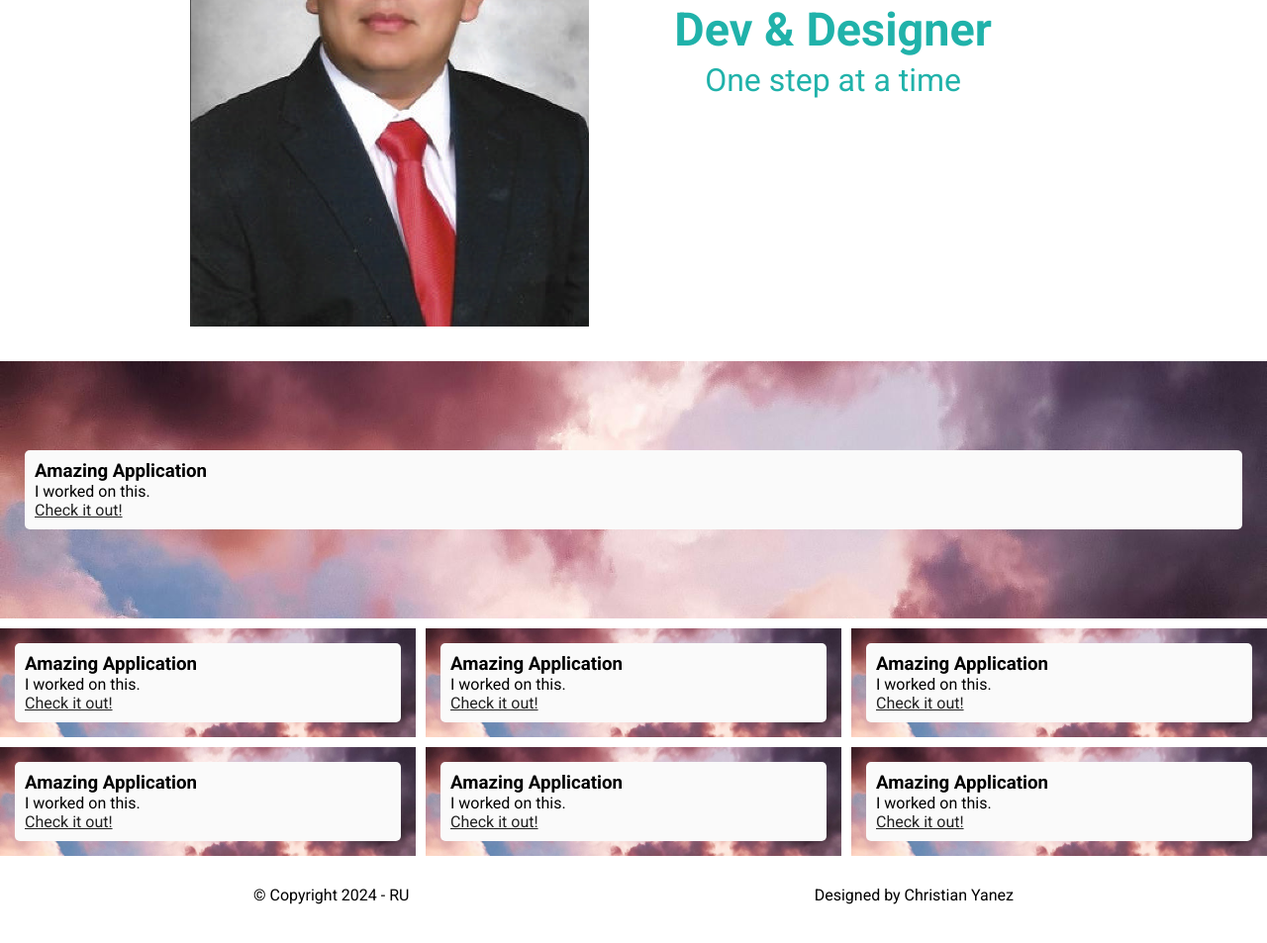
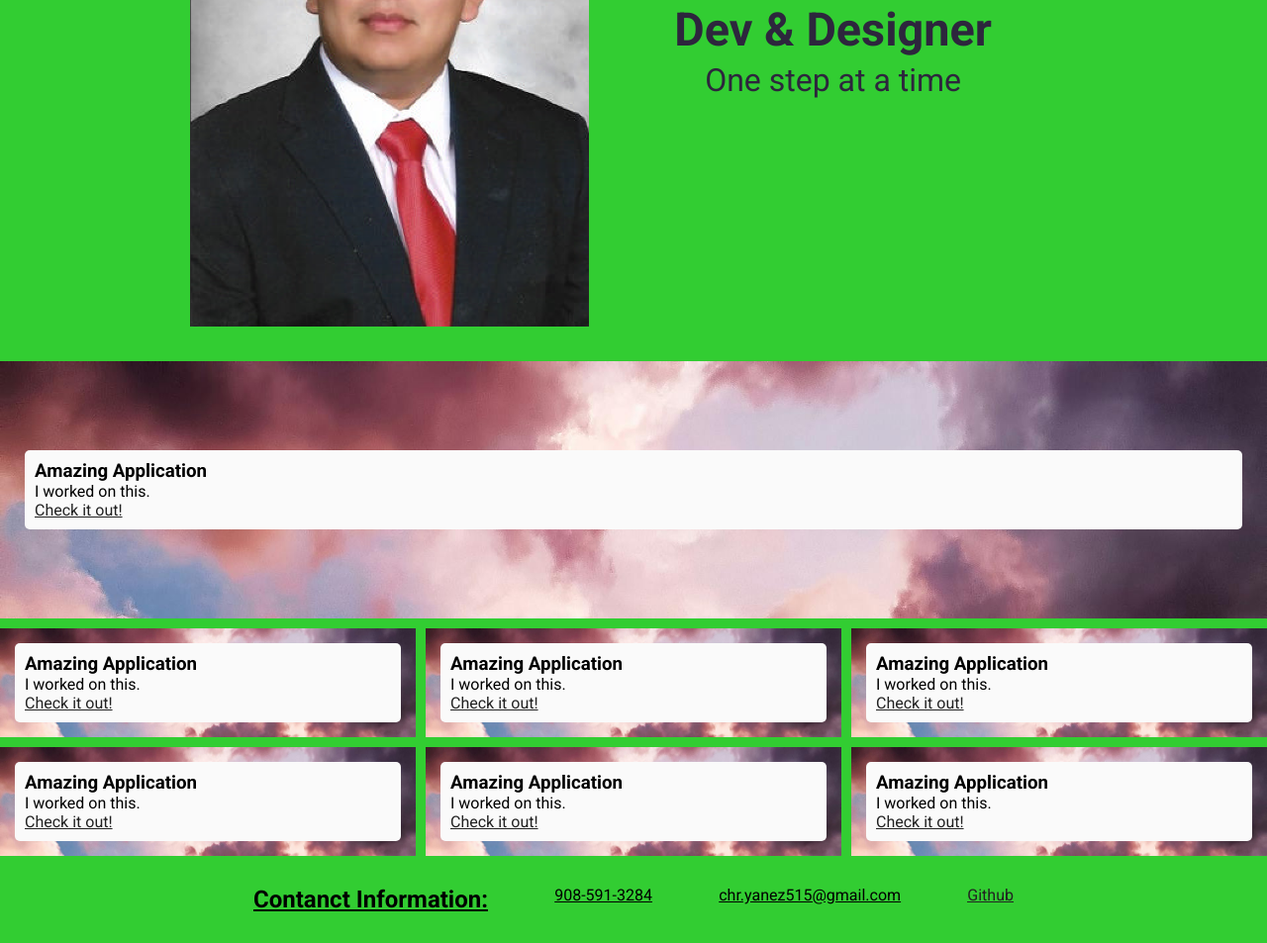
Before and after one commit to 6358cy2024/professional_portfolio, a plain HTML site: page index.html in a window 1280 px wide. Shown: the part 266-1219 px from the top of the page at 99% size. Drawn offline with Linux system fonts and the light colour scheme.

Commit message:
added contact info and changed color

```diff
--- a/css/style.css
+++ b/css/style.css
@@ -15,6 +15,7 @@
 
 html, body {
     height: 100%;
+    background-color: limegreen;
 
 }
 body{
@@ -156,7 +157,7 @@ footer{
     display:flex;
     /* a static height is not good, make sure to use the padding and margins */
     justify-content: space-between;
-
+    text-decoration: underline;
     padding: 30px 5%;
 }
 
--- a/css/variables.css
+++ b/css/variables.css
@@ -1,3 +1,3 @@
 :root{
-    --primary-color: #20b2aa;
+    --primary-color: #2d263d;
 }
--- a/index.html
+++ b/index.html
@@ -3,7 +3,7 @@
     <head>
         <meta charset="UTF-8">
         <meta name="viewport" content="width=device-width,internal-scale=1.0">
-        <title>First Website CY</title>
+        <title>Professional Portfolio CY</title>
 
         <link  rel="stylesheet" href="./css/style.css"><!--This is how you connect a stylesheet-->
 
@@ -93,9 +93,10 @@
         </main>
 
         <footer>
-            <p>&copy; Copyright 2024 - RU</p>
-
-            <p> Designed by Christian Yanez</p>
+            <h2> Contanct Information:</h2>
+            <p> 908-591-3284</p>
+            <p> chr.yanez515@gmail.com</p>
+            <a href="https://github.com/6358cy2024">Github</a>
         </footer>
         <!-- <div class="chat">
            <input type="text" placeholder="Enter your message">
```
